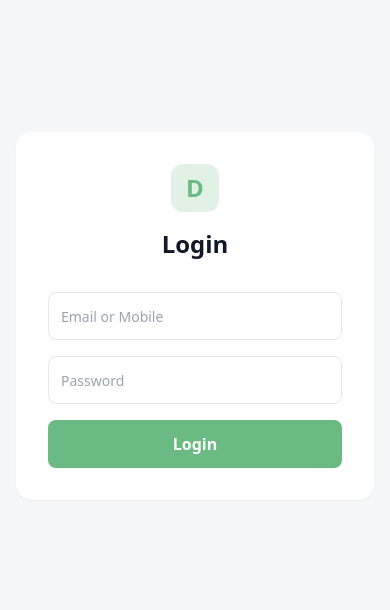
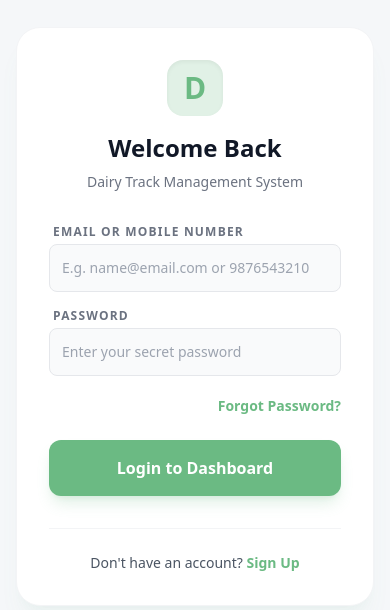
Before and after one commit to Chaitanya-Dhaware/dairy-track, a Next.js app: page /login in a window 390 px wide. Shown: the part 106-716 px from the top of the page. Built offline with nearby package versions, Linux system fonts and the light colour scheme; no server answers.

Commit message:
feat: Massive Auth Overhaul (Signup, Mobile fallback, Forgot Password)

```diff
--- a/src/components/auth/LoginForm.tsx
+++ b/src/components/auth/LoginForm.tsx
@@ -1,27 +1,73 @@
 "use client";
 import { useState } from "react";
-import { signInWithEmailAndPassword } from "firebase/auth";
-import { doc, getDoc } from "firebase/firestore";
+import { signInWithEmailAndPassword, createUserWithEmailAndPassword, sendPasswordResetEmail } from "firebase/auth";
+import { doc, getDoc, setDoc } from "firebase/firestore";
 import { auth, db } from "@/lib/firebase/config";
 import { useAppStore } from "@/lib/store/useAppStore";
 import { useRouter } from "next/navigation";
 import { Input } from "@/components/ui/Input";
 import { Button } from "@/components/ui/Button";
+import toast from "react-hot-toast";
 
 export function LoginForm() {
-  const [email, setEmail] = useState("");
+  const [mode, setMode] = useState<'login' | 'signup' | 'forgot'>('login');
+
+  const [identifier, setIdentifier] = useState(""); // Email or Phone
   const [password, setPassword] = useState("");
-  const [error, setError] = useState("");
+  const [name, setName] = useState("");
+  const [role, setRole] = useState<'admin' | 'staff'>('staff');
+
   const [loading, setLoading] = useState(false);
   const { setUser } = useAppStore();
   const router = useRouter();
 
-  const handleLogin = async (e: React.FormEvent) => {
+  const normalizeIdentifier = (input: string) => {
+    input = input.trim();
+    if (input && !input.includes('@')) {
+      // If it looks like a phone number or username, convert to pseudo-email
+      return `${input.replace(/[^a-zA-Z0-9]/g, '')}@dairytrack.com`;
+    }
+    return input;
+  };
+
+  const handleSubmit = async (e: React.FormEvent) => {
     e.preventDefault();
-    setError("");
     setLoading(true);
 
+    const email = normalizeIdentifier(identifier);
+
     try {
+      if (mode === 'signup') {
+        if (!name || !identifier || !password) {
+          toast.error("Please fill all fields");
+          setLoading(false);
+          return;
+        }
+
+        const userCredential = await createUserWithEmailAndPassword(auth, email, password);
+        const user = userCredential.user;
+
+        // Save role and name to Firestore
+        await setDoc(doc(db, "users", user.uid), {
+          uid: user.uid,
+          email: email,
+          name: name,
+          role: role,
+        });
+
+        toast.success("Account created successfully!");
+
+        setUser({
+          uid: user.uid,
+          email: user.email,
+          role: role,
+          name: name,
+        });
+
+        if (role === "admin") router.push("/dashboard");
+        else router.push("/entry");
+
+      } else if (mode === 'login') {
         const userCredential = await signInWithEmailAndPassword(auth, email, password);
         const user = userCredential.user;
 
@@ -35,57 +81,133 @@ export function LoginForm() {
             name: userData.name,
           });
 
-        if (userData.role === "admin") {
-          router.push("/dashboard");
+          toast.success(`Welcome back, ${userData.name || 'User'}!`);
+
+          if (userData.role === "admin") router.push("/dashboard");
+          else router.push("/entry");
         } else {
-          router.push("/entry");
-        }
-      } else {
-        setError("User role not found. Please contact admin.");
+          toast.error("User role not found. Contact admin.");
           auth.signOut();
         }
+
+      } else if (mode === 'forgot') {
+        await sendPasswordResetEmail(auth, email);
+        toast.success("Password reset link sent! Check your email (if you used a real email address).");
+        setMode('login');
+      }
     } catch (err: any) {
-      setError(err.message || "Invalid credentials");
+      console.error(err);
+      if (err.code === 'auth/email-already-in-use') {
+        toast.error("An account with this email/number already exists.");
+      } else if (err.code === 'auth/user-not-found' || err.code === 'auth/wrong-password' || err.code === 'auth/invalid-credential') {
+        toast.error("Invalid credentials.");
+      } else {
+        toast.error(err.message || "Authentication failed");
+      }
     } finally {
       setLoading(false);
     }
   };
 
   return (
-    <div className="w-full max-w-sm rounded-2xl bg-white p-8 shadow-sm">
+    <div className="w-full max-w-md rounded-3xl bg-white p-8 shadow-xl shadow-primary/5 border border-gray-100 transition-all">
       <div className="mb-8 flex flex-col items-center justify-center">
-        <div className="mb-4 flex h-12 w-12 items-center justify-center rounded-xl bg-primary/20 text-2xl font-bold text-primary">
+        <div className="mb-4 flex h-14 w-14 items-center justify-center rounded-2xl bg-primary/20 text-3xl font-black text-primary shadow-inner">
           D
         </div>
-        <h1 className="text-2xl font-bold text-gray-900">Login</h1>
+        <h1 className="text-2xl font-bold text-gray-900">
+          {mode === 'login' ? 'Welcome Back' : mode === 'signup' ? 'Create Account' : 'Reset Password'}
+        </h1>
+        <p className="text-sm text-gray-500 mt-2 font-medium">Dairy Track Management System</p>
       </div>
 
-      <form onSubmit={handleLogin} className="space-y-4">
+      <form onSubmit={handleSubmit} className="space-y-4">
+        {mode === 'signup' && (
           <div>
+            <label className="text-xs font-bold text-gray-500 uppercase tracking-widest pl-1 mb-1 block">Full Name</label>
             <Input
-            type="email"
-            placeholder="Email or Mobile"
+              type="text"
+              placeholder="E.g. John Doe"
               required
-            value={email}
-            onChange={(e) => setEmail(e.target.value)}
+              value={name}
+              onChange={(e) => setName(e.target.value)}
+              className="bg-gray-50 border-gray-200 focus:bg-white"
             />
           </div>
+        )}
+
         <div>
+          <label className="text-xs font-bold text-gray-500 uppercase tracking-widest pl-1 mb-1 block">Email or Mobile Number</label>
+          <Input
+            type="text"
+            placeholder="E.g. name@email.com or 9876543210"
+            required
+            value={identifier}
+            onChange={(e) => setIdentifier(e.target.value)}
+            className="bg-gray-50 border-gray-200 focus:bg-white"
+          />
+        </div>
+
+        {mode !== 'forgot' && (
+          <div>
+            <label className="text-xs font-bold text-gray-500 uppercase tracking-widest pl-1 mb-1 block">Password</label>
             <Input
               type="password"
-            placeholder="Password"
+              placeholder="Enter your secret password"
               required
               value={password}
               onChange={(e) => setPassword(e.target.value)}
+              className="bg-gray-50 border-gray-200 focus:bg-white"
             />
           </div>
+        )}
 
-        {error && <p className="text-sm text-danger">{error}</p>}
+        {mode === 'signup' && (
+          <div>
+            <label className="text-xs font-bold text-gray-500 uppercase tracking-widest pl-1 mb-1 block">Select Account Role</label>
+            <select
+              value={role}
+              onChange={(e) => setRole(e.target.value as 'admin'|'staff')}
+              className="w-full h-12 rounded-xl border border-gray-200 bg-gray-50 px-4 text-sm font-medium focus:bg-white focus:outline-none focus:ring-2 focus:ring-primary focus:border-transparent transition-all"
+            >
+              <option value="staff">Staff (Data Entry Only)</option>
+              <option value="admin">Admin (Full Access & Reports)</option>
+            </select>
+          </div>
+        )}
 
-        <Button type="submit" className="w-full text-base font-semibold" disabled={loading}>
-          {loading ? "Logging in..." : "Login"}
+        {mode === 'login' && (
+          <div className="flex justify-end pt-1">
+            <button
+              type="button"
+              onClick={() => { setMode('forgot'); setPassword(''); }}
+              className="text-sm font-bold text-primary hover:text-primary/80 transition-colors"
+            >
+              Forgot Password?
+            </button>
+          </div>
+        )}
+
+        <div className="pt-2">
+          <Button type="submit" className="w-full h-14 text-base font-bold shadow-lg shadow-primary/20 rounded-xl" disabled={loading}>
+            {loading ? "Processing..." : mode === 'login' ? "Login to Dashboard" : mode === 'signup' ? "Complete Sign Up" : "Send Reset Link"}
           </Button>
+        </div>
       </form>
+
+      <div className="mt-8 pt-6 border-t border-gray-100 flex flex-col items-center gap-2">
+        {mode === 'login' ? (
+          <p className="text-sm text-gray-600 font-medium">
+            Don't have an account?{' '}
+            <button type="button" onClick={() => setMode('signup')} className="font-bold text-primary hover:underline">Sign Up</button>
+          </p>
+        ) : (
+          <p className="text-sm text-gray-600 font-medium">
+            Already have an account?{' '}
+            <button type="button" onClick={() => { setMode('login'); setPassword(''); }} className="font-bold text-primary hover:underline">Back to Login</button>
+          </p>
+        )}
+      </div>
     </div>
   );
 }
```
Lines whose indentation alone changed are shown as unchanged.
